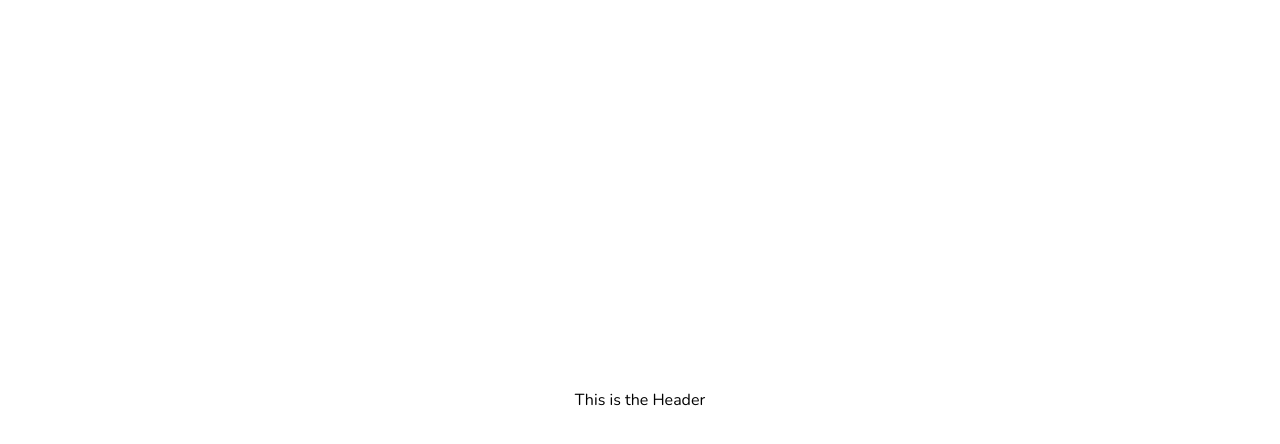
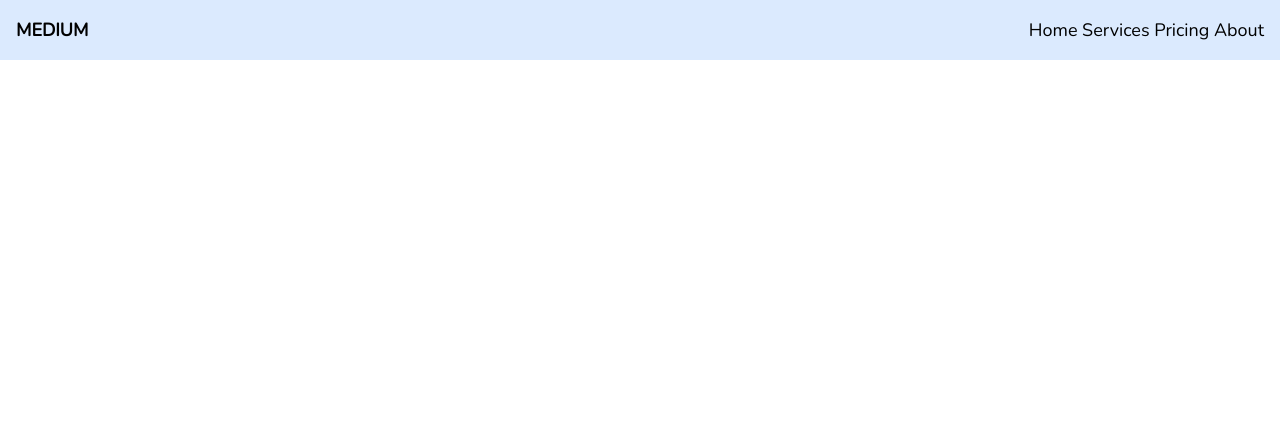
Before and after one commit to originlimit/sanity-medium, a Next.js app: page / in a window 1280 px wide. Shown: the top 444 px of the page. Built offline with nearby package versions, Linux system fonts and the light colour scheme.

Commit message:
styled header and fixed positioning

```diff
--- a/components/Header.tsx
+++ b/components/Header.tsx
@@ -2,7 +2,12 @@ import React from 'react'
 
 const Header = () => {
   return (
-    <div>This is the Header</div>
+    <header className='fixed flex justify-center w-screen z-99 top-0 bg-blue-100 backdrop-blur-md p-4'>
+      <div className='flex w-full justify-between text-lg'>
+        <span className='font-bold'>MEDIUM</span>
+        <span>Home Services Pricing About</span>
+      </div>
+    </header>
   )
 }
 
--- a/pages/index.tsx
+++ b/pages/index.tsx
@@ -4,7 +4,7 @@ import Header from '../components/Header'
 
 const Home: NextPage = () => {
   return (
-    <div className="flex min-h-screen flex-col items-center justify-center py-2">
+    <div>
       <Head>
         <title>Medium Blog</title>
         <link rel="icon" href="/favicon.ico" />
```
